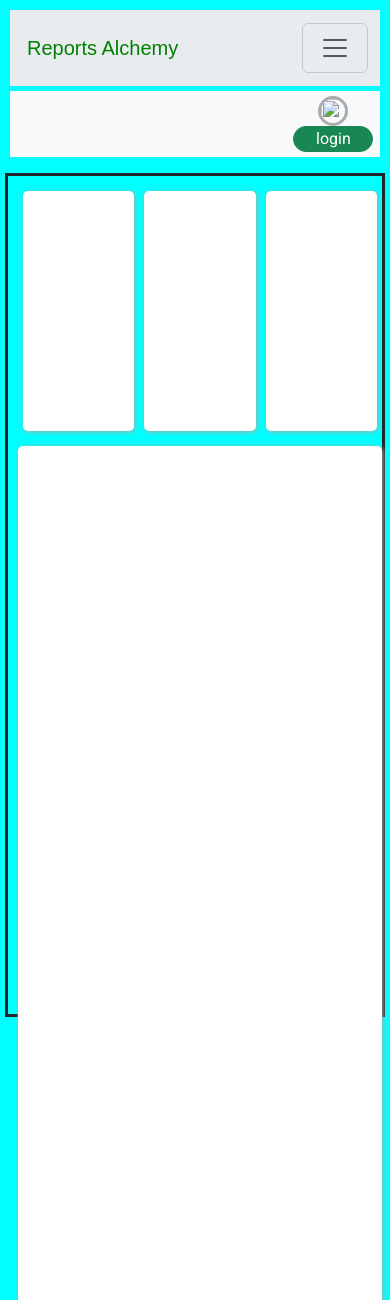
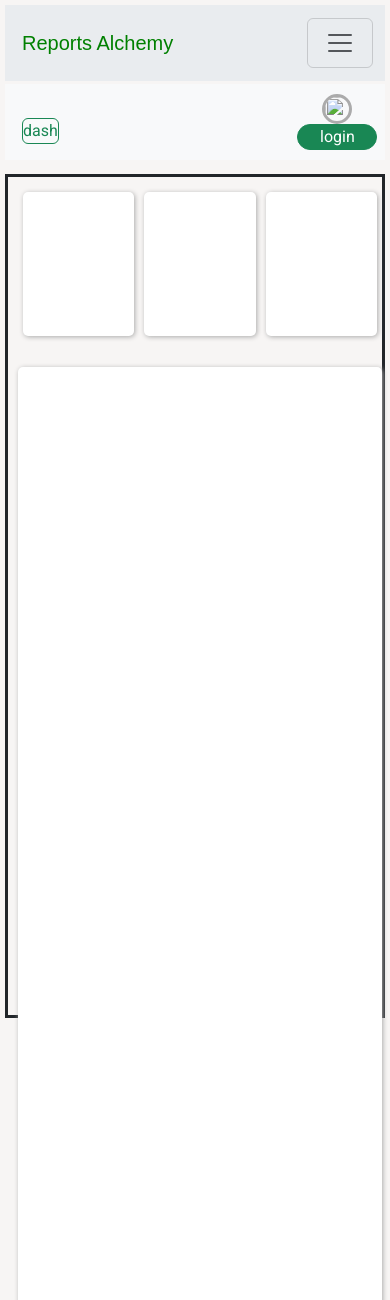
Before and after one commit to Granzular/ERP-website-template, a Django app: page /sales/dashboard/ in a window 390 px wide. Shown: the top 1300 px of the page. Run offline with Django 5.2, Linux system fonts and the light colour scheme; parts of the project's set-up code (start-up, migrations or seed data) failed here and were passed over; some libraries are stand-ins or nearby versions; some web fonts are replaced.

Commit message:
another adjustment to dasboard layout, stable

```diff
--- a/sales/static/sales/css/dashboard.css
+++ b/sales/static/sales/css/dashboard.css
@@ -10,6 +10,7 @@
     height: 100vh;
     margin: 0;
     padding: 0;
+    margin-top: 20vh ;
     left:0;
     right: 0;
     border-style: none;
@@ -38,11 +39,17 @@
     padding: 0%;
 
  }
+ .sidebar-btn{
+   /* the class is in the navbar.html*/
+   display: none;
+   position: fixed;
+   padding: 0;
+ }
 
  .top-section{
     display: flex;
     width:100%;
-    height: 15%;
+    height: 10%;
     border-style: none;
  }
 
@@ -57,7 +64,7 @@
 
  .main-section{
     width: 100%;
-    height: 85%;
+    height: 90%;
     border-style: hidden;
     box-shadow: 1px 1px 5px #ababab;
     background-color: white;
@@ -68,16 +75,26 @@
 
 
 
-
 @media screen  and (max-width:768px) {
-    body{
-        background-color: aqua;
+    .hidden{
+      display: none;
     }
-    .sidebar{
-      display: none;
+    .sidebar-alt{
+      position: fixed;
+      width: 30vw;
     }
     .content-container{
       width:100vw;
     }
+    .top-section{
+      height: 10%;
+    }
+    .top-section-box{
+      height: 90%;
+    }
+    .sidebar-btn{
+      display: block;
+      padding: 0;
+    }
 
 }
--- /dev/null
+++ b/sales/static/sales/js/dashboard.js
@@ -0,0 +1,21 @@
+window.addEventListener("load",registerEvents,false);
+
+function registerEvents(e){
+
+    const sidebarBtn = document.querySelector('.sidebar-btn');
+    document.querySelector(".frame1").append(sidebarBtn);
+    document.querySelector(".sidebar-btn").addEventListener("click",(e)=>{
+
+       let sidebar = document.querySelector(".sidebar");
+       if (sidebar.classList.contains("hidden")){
+        sidebar.classList.remove("hidden");
+        console.log("removed");
+       }
+       else{
+        sidebar.classList.add("hidden");
+        console.log("added");
+       }
+    },false);
+
+
+}
--- a/sales/templates/sales/dashboard.html
+++ b/sales/templates/sales/dashboard.html
@@ -8,14 +8,20 @@ sales list
 <link rel="stylesheet" href="{% static 'sales/css/dashboard.css' %}">
 {% endblock style %}
 
+{% block scripts %}
+<script type="text/javascript" src="{% static 'sales/js/dashboard.js' %}" ></script>
+{% endblock scripts %}
+
 {% block content %}
-<nav class="sidebar">
+
+<nav class="sidebar hidden  sidebar-alt">
     <h2 class="sidebar-title">Dashboard</h2>
     <ul>
         <li>Sales</li>
         <li>Reports</li>
     </ul>
 </nav>
+
 <div class="content-container">
 <div class="top-section">
     <div class="top-section-box"></div>
@@ -24,4 +30,7 @@ sales list
 </div>
 <div class="main-section"></div>
 </div>
+<div hidden>
+    <button class="btn btn-outline-success sidebar-btn">dash</button>
+</div>
  {% endblock content %}
--- a/static/css/base.css
+++ b/static/css/base.css
@@ -5,3 +5,7 @@ body{
     background-color: rgb(247, 245, 244);
 
 }
+
+.cont{
+    margin-top: 20vh;
+ }
--- a/static/css/navbar.css
+++ b/static/css/navbar.css
@@ -1,4 +1,7 @@
 /* Navbar */
+.custom-navbar{
+	margin-top: 10vh;
+}
 .nav-item .active {
 	 background-color: green;
 	 border-radius: 10px;
--- a/templates/base.html
+++ b/templates/base.html
@@ -40,7 +40,7 @@
    {% include "navbar.html" %}
    {% endblock navbar %}
 
-    <div class="cont mt-3 mb-3">
+    <div class="cont  mb-3">
       {% block content %}
       {% endblock content %}
 
--- a/templates/navbar.html
+++ b/templates/navbar.html
@@ -1,4 +1,4 @@
-<nav class="navbar navbar-expand-lg bg-body-secondary">
+<nav class="navbar navbar-expand-lg bg-body-secondary fixed-top">
   <div class="container-fluid">
    <a class="navbar-brand navbrand" style="color:green;" href="/">Reports Alchemy</a>
     <button class="navbar-toggler" type="button" data-bs-toggle="collapse" data-bs-target="#navbarNav" aria-controls="navbarNav" aria-expanded="false" aria-label="Toggle navigation">
@@ -27,12 +27,14 @@
   </div>
 </nav>
 <!-- Custom Nav-->
-<nav class="navbar-expand-lg bg-body-tertiary ">
+<nav class="custom-navbar navbar-expand-lg bg-body-tertiary fixed-top ">
   <div class="container-fluid navcontainer">
     <div class="frame1">
       <b>
         {{user.organization.name}}     {{user.staff.organization.name}}
       </b>
+
+
     </div>
     <div class="frame2">
       {% if user.is_authenticated %}
```
